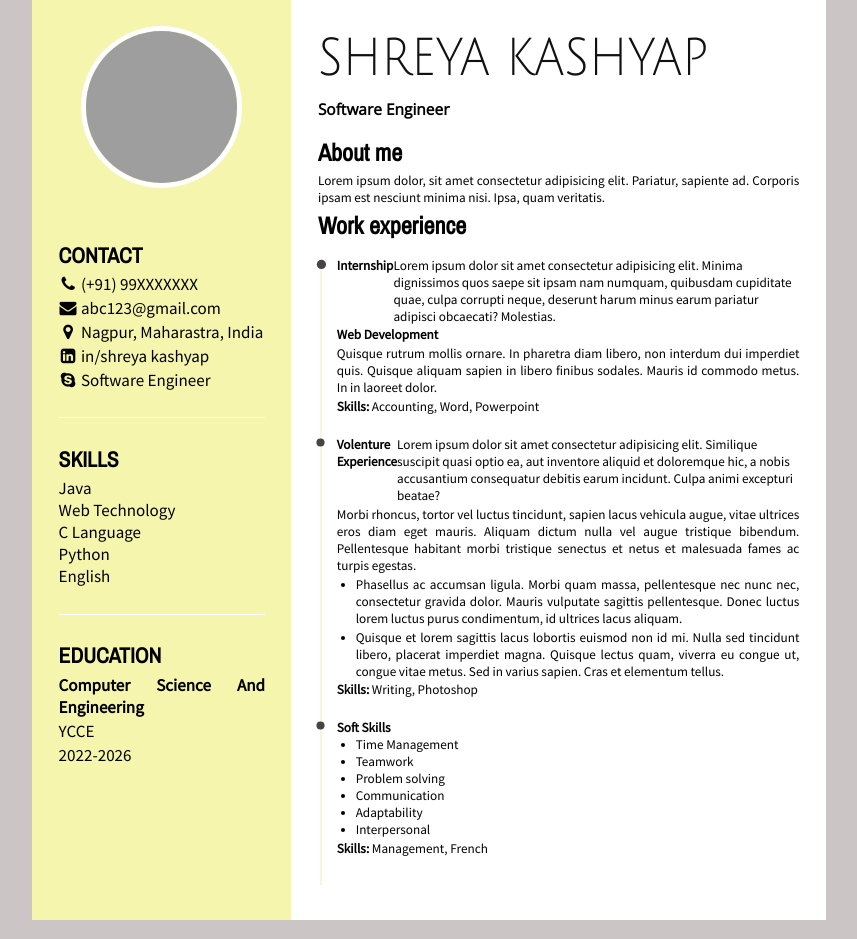
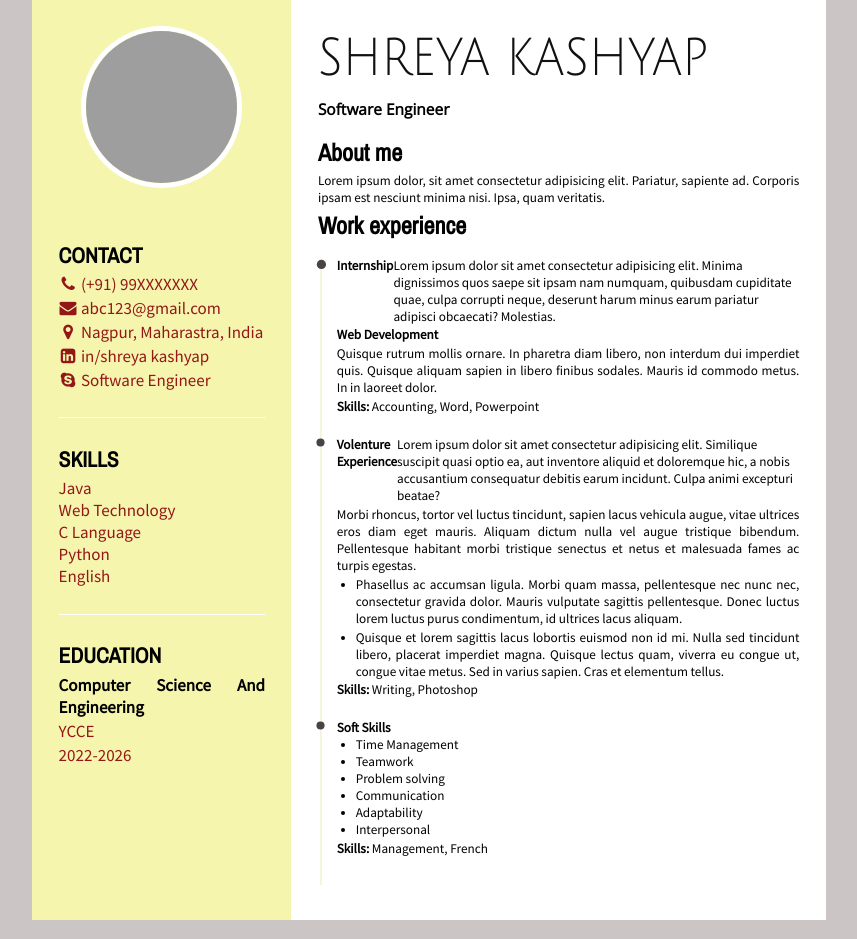
Before and after one commit to ShreyaKashyap11/Portfoli-Website, a plain HTML site: page resume.html in a window 1280 px wide. Shown: the whole page, without its empty margins (211-1068 px from the left). Drawn offline with nearby package versions, Linux system fonts and the light colour scheme; grey boxes are pictures that could not be loaded.

Commit message:
Updated portfolio from second account

```diff
--- a/index.css
+++ b/index.css
@@ -36,7 +36,7 @@ h1 {
 
   .leftPanel,
   .leftPanel a {
-    color: black;
+    color: rgb(148, 23, 23);
     text-decoration: none;
   }
 
```
